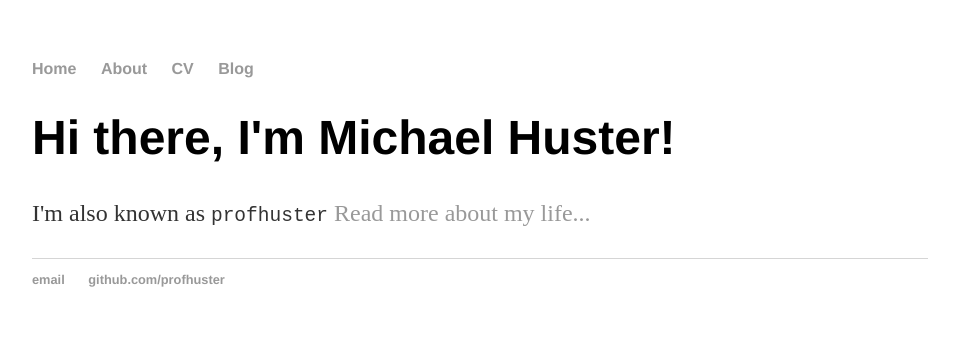
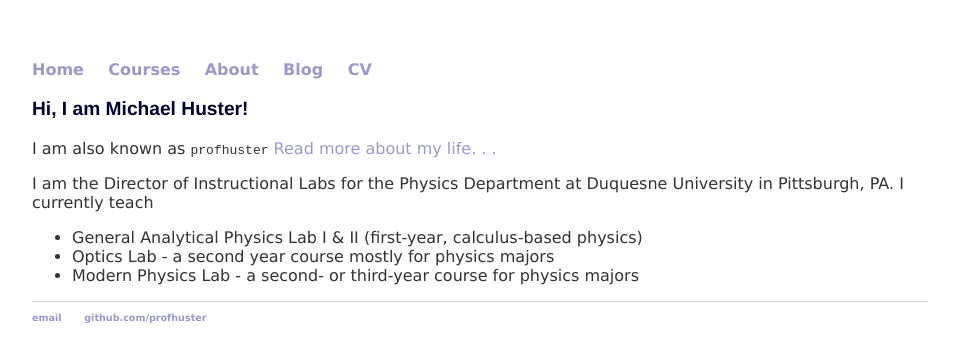
Before and after one commit to profhuster/profhuster.github.io, a Jekyll site: the page built from index.md, in a window 1280 px wide. Shown: the top 362 px of the page, without its empty margins (160-1119 px from the left). Built offline with Jekyll 4.4.1, drawn with Linux system fonts in a browser that asks for light colours.

Commit message:
Major modification, using a theme "paper"m I think. It's looking good when served from my MBA,

```diff
--- a/_layouts/default.html
+++ b/_layouts/default.html
@@ -9,9 +9,10 @@
 			<nav>
 	    		<ul>
 	        		<li><a href="/">Home</a></li>
+	        		<li><a href="/courses">Courses</a></li>
 		        	<li><a href="/about">About</a></li>
+	        		<li><a href="/blog">Blog</a></li>
 	        		<li><a href="/cv">CV</a></li>
-	        		<li><a href="/blog">Blog</a></li>
 	    		</ul>
 			</nav>
 			<div class="container">
--- a/blog/index.html
+++ b/blog/index.html
@@ -6,7 +6,7 @@ title: Michael Huster's Blog
 	<ul class="posts">
 
 	  {% for post in site.posts %}
-	    <li><span>{{ post.date | date_to_string }}</span> »
+	    <li><span>{{ post.date | date_to_string }}</span> :
 	    <a href="{{ post.url }}" title="{{ post.title }}">
 	    {{ post.title }}</a></li>
 	  {% endfor %}
--- a/css/main.css
+++ b/css/main.css
@@ -3,7 +3,7 @@ body {
     width: 70%;
 }
 nav ul, footer ul {
-    font-family:'Helvetica', 'Arial', 'Sans-Serif';
+    font-family:'TrebuchetMS', 'Helvetica', 'Arial', 'Sans-Serif';
     padding: 0px;
     list-style: none;
     font-weight: bold;
@@ -12,30 +12,48 @@ nav ul li, footer ul li {
     display: inline;
     margin-right: 20px;
 }
+li {
+    font-size: 1.0em;
+    color: #333;
+    font-family:'Verdana', 'Calibri', 'Arial', 'Sans-Serif';
+}
 a {
     text-decoration: none;
-    color: #999;
+    color: #99c;
 }
 a:hover {
     text-decoration: underline;
 }
 h1 {
-    font-size: 3em;
-    font-family:'Helvetica', 'Arial', 'Sans-Serif';
+    font-size: 1.2em;
+    font-family:'TrebuchetMS', 'Helvetica', 'Arial', 'Sans-Serif';
+	font-weight: bold;
+}
+h2 {
+    font-size: 1.2em;
+    font-family:'TrebuchetMS', 'Helvetica', 'Arial', 'Sans-Serif';
+	font-weight: bold;
+	font-style: italic;
+}
+h3 {
+    font-size: 1.2em;
+    font-family:'TrebuchetMS', 'Helvetica', 'Arial', 'Sans-Serif';
+    color: #003;
 }
 p {
-    font-size: 1.5em;
-    line-height: 1.4em;
+    font-size: 1.0em;
     color: #333;
+    font-family:'Verdana', 'Calibri', 'Arial', 'Sans-Serif';
+
 }
 footer {
     border-top: 1px solid #d5d5d5;
-    font-size: .8em;
+    font-size: .6em;
 }
 
 ul.posts {
     margin: 20px auto 40px;
-    font-size: 1.5em;
+    font-size: 1.0em;
 }
 
 ul.posts li {
--- /dev/null
+++ b/index.md
@@ -0,0 +1,13 @@
+---
+layout: default
+title: Michael Huster, profhuster
+---
+### Hi, I am Michael Huster!
+I am also known as `profhuster` <a href="/about">Read more about my life. . .</a>
+
+I am the Director of Instructional Labs for the Physics Department at Duquesne University in
+Pittsburgh, PA. I currently teach
+
+* General Analytical Physics Lab I &amp; II (first-year, calculus-based physics)
+* Optics Lab - a second year course mostly for physics majors
+* Modern Physics Lab - a second- or third-year course for physics majors
```
Also changed, not shown: courses/GAP1/index.md (added, +17 -0 lines), courses/GAP1/philosophy.md (added, +29 -0 lines), courses/GAP1/philosopy.md (added, +29 -0 lines), courses/index.md (added, +31 -0 lines), 1 other file.
